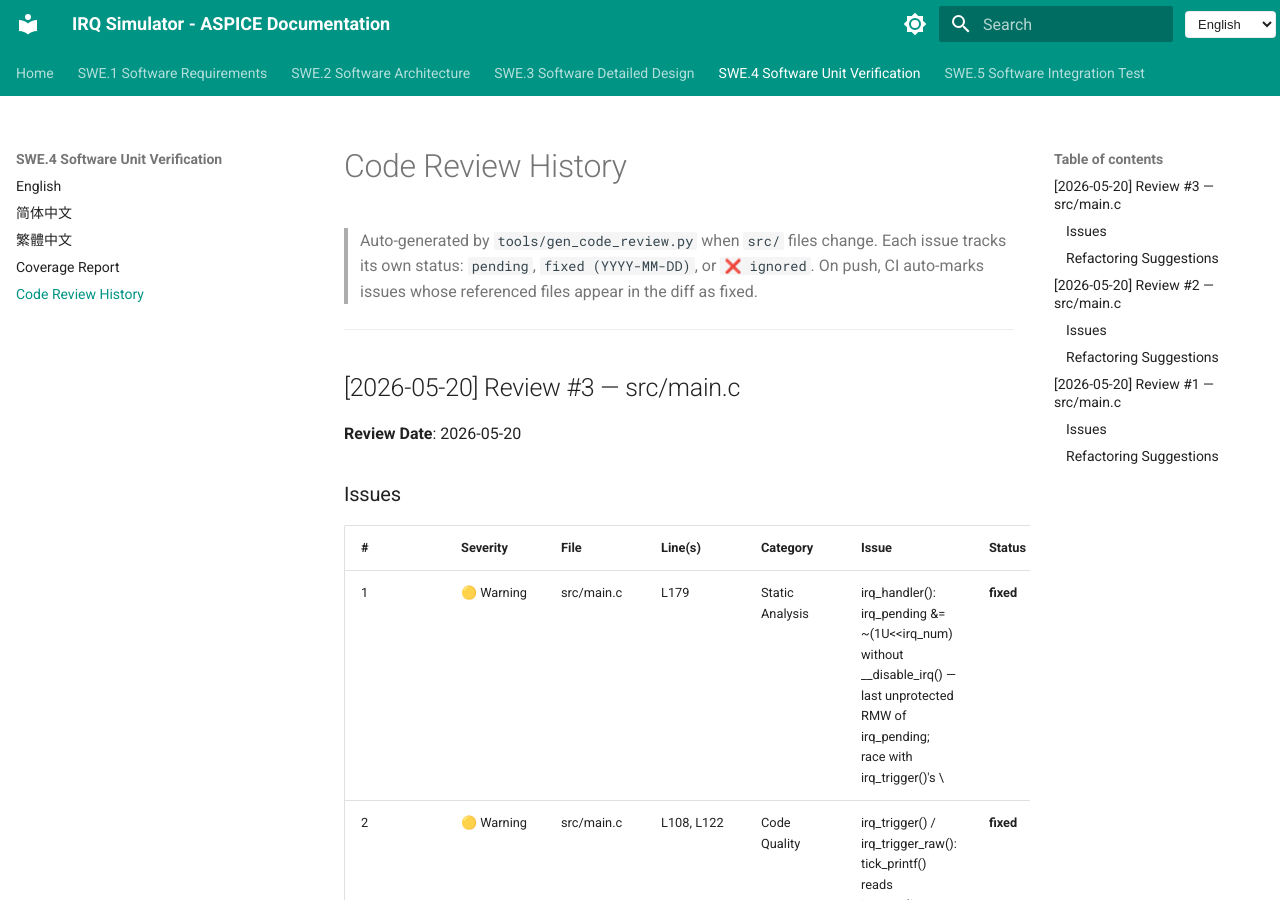
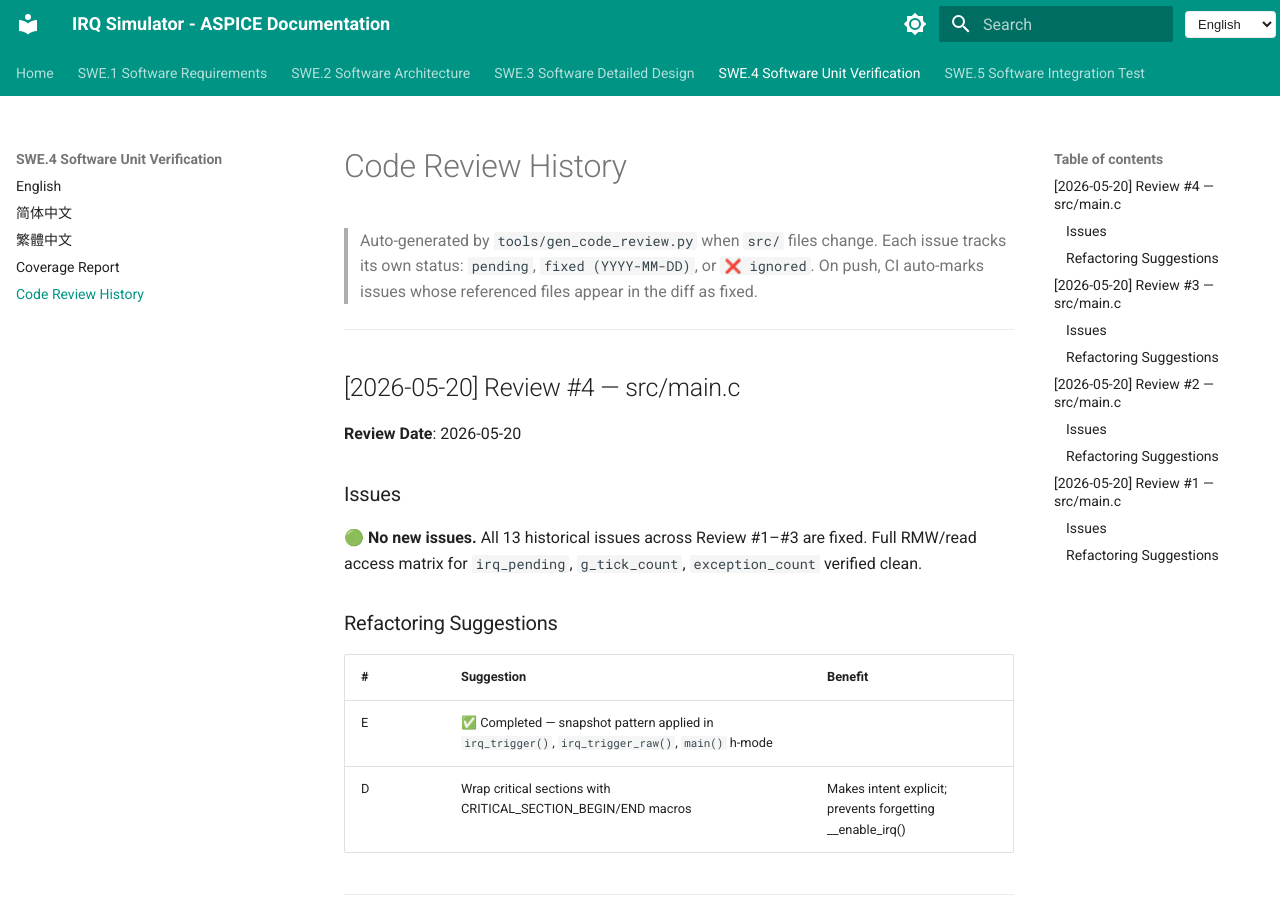
Before and after one commit to Shuming-Yang/trae-test, an MkDocs documentation site: the page built from docs/code_review_record/code_review.md, in a window 1280 px wide and 900 px high. Built offline with MkDocs 1.6.1 and Material for MkDocs 9.7.7, drawn with Linux system fonts in a browser that asks for light colours.

Commit message:
[DOCS] Update review record by TRAE

```diff
--- a/docs/code_review_record/code_review.md
+++ b/docs/code_review_record/code_review.md
@@ -7,6 +7,25 @@
 ---
 
 <!-- REVIEW_ENTRIES_START -->
+
+## [2026-05-20] Review #4 — src/main.c
+
+**Review Date**: 2026-05-20
+
+### Issues
+
+🟢 **No new issues.** All 13 historical issues across Review #1–#3 are fixed.
+Full RMW/read access matrix for `irq_pending`, `g_tick_count`, `exception_count` verified clean.
+
+### Refactoring Suggestions
+
+| # | Suggestion | Benefit |
+|---|-----------|---------|
+| E | ✅ Completed — snapshot pattern applied in `irq_trigger()`, `irq_trigger_raw()`, `main()` h-mode | |
+| D | Wrap critical sections with CRITICAL_SECTION_BEGIN/END macros | Makes intent explicit; prevents forgetting __enable_irq() |
+
+---
+
 
 ## [2026-05-20] Review #3 — src/main.c
 
```
